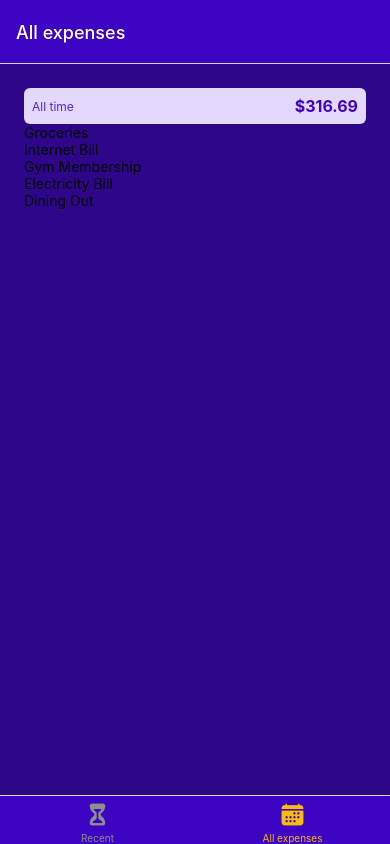
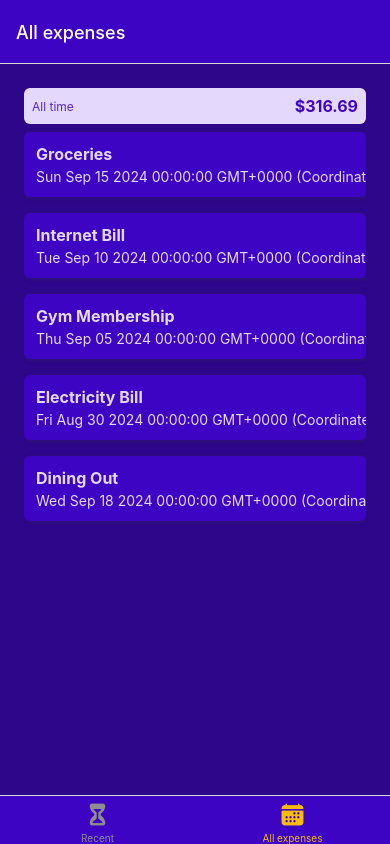
Before and after one commit to Facuscar/expenses-app, a React Native app: screen /AllExpenses in a window 390 px wide. Built offline with nearby package versions, Linux system fonts and the light colour scheme.

Commit message:
Working on expense list item

```diff
--- /dev/null
+++ b/components/ExpensesOutput/ExpensesList/ExpenseItem/index.jsx
@@ -0,0 +1,59 @@
+import { Pressable, StyleSheet, Text, View } from "react-native";
+import { GlobalStyles } from "../../../../constants/styles";
+
+const ExpenseItem = ({ description, date, amount }) => {
+  console.log({ description, date, amount });
+
+  return (
+    <Pressable>
+      <View style={styles.expenseItem}>
+        <View>
+          <Text style={[styles.text, styles.description]}>{description}</Text>
+          <Text style={styles.text} >{date.toString()}</Text>
+        </View>
+        <View style={styles.amountContainer}>
+          <Text style={styles.amount}>{amount}</Text>
+        </View>
+      </View>
+    </Pressable>
+  )
+}
+
+export default ExpenseItem;
+
+const styles = StyleSheet.create({
+  expenseItem: {
+    padding: 12,
+    marginVertical: 8,
+    backgroundColor: GlobalStyles.colors.primary500,
+    flexDirection: 'row',
+    justifyContent: 'space-between',
+    borderRadius: 6,
+    elevation: 3,
+    shadowColor: GlobalStyles.colors.gray500,
+    shadowRadius: 4,
+    shadowOffset: { width: 1, height: 1 },
+    shadowOpacity: 0.4,
+  },
+  text: {
+    color: GlobalStyles.colors.primary50,
+
+  },
+  description: {
+    fontSize: 16,
+    marginBottom: 4,
+    fontWeight: 'bold',
+  },
+  amountContainer: {
+    paddingHorizontal: 12,
+    paddingVertical: 4,
+    backgroundColor: 'white',
+    justifyContent: 'center',
+    alignItems: 'center',
+    borderRadius: 4,
+  },
+  amount: {
+    color: GlobalStyles.colors.primary500,
+    fontWeight: 'bold',
+  }
+})
--- a/components/ExpensesOutput/ExpensesList/index.jsx
+++ b/components/ExpensesOutput/ExpensesList/index.jsx
@@ -1,12 +1,13 @@
 import { FlatList, Text } from "react-native";
+import ExpenseItem from "./ExpenseItem";
 
-const renderExpense = (itemData) => {
-  return <Text>{itemData.item.description}</Text>
+const renderExpenseItem = (itemData) => {
+  return <ExpenseItem description={itemData.item.description} date={itemData.item.date} amount={itemData.item.amount} />
 }
 
 const ExpensesList = ({ expenses }) => {
   return (
-    <FlatList renderItem={renderExpense} data={expenses} keyExtractor={(item) => item.description} />
+    <FlatList renderItem={renderExpenseItem} data={expenses} keyExtractor={(item) => item.description} />
   )
 }
 
--- a/components/ExpensesOutput/index.jsx
+++ b/components/ExpensesOutput/index.jsx
@@ -5,18 +5,11 @@ import ExpensesList from "./ExpensesList";
 import { GlobalStyles } from "../../constants/styles";
 
 const ExpensesOutput = ({ expenses, expensesPeriod }) => {
-  const DUMMY_DATA = [
-    { id: "e1", description: "Groceries", amount: 75.99, date: new Date(2024, 8, 15) },
-    { id: "e2", description: "Internet Bill", amount: 45.50, date: new Date(2024, 8, 10) },
-    { id: "e3", description: "Gym Membership", amount: 25.00, date: new Date(2024, 8, 5) },
-    { id: "e4", description: "Electricity Bill", amount: 110.20, date: new Date(2024, 7, 30) },
-    { id: "e5", description: "Dining Out", amount: 60.00, date: new Date(2024, 8, 18) },
-  ];
 
   return (
     <View style={styles.container}>
-      <ExpensesSummary expenses={DUMMY_DATA} period={expensesPeriod} />
-      <ExpensesList expenses={DUMMY_DATA} />
+      <ExpensesSummary expenses={expenses} period={expensesPeriod} />
+      <ExpensesList expenses={expenses} />
     </View>
   )
 }
--- a/screens/AllExpensesScreen.jsx
+++ b/screens/AllExpensesScreen.jsx
@@ -1,7 +1,15 @@
 import ExpensesOutput from "../components/ExpensesOutput";
 
+const DUMMY_DATA = [
+  { id: "e1", description: "Groceries", amount: 75.99, date: new Date(2024, 8, 15) },
+  { id: "e2", description: "Internet Bill", amount: 45.50, date: new Date(2024, 8, 10) },
+  { id: "e3", description: "Gym Membership", amount: 25.00, date: new Date(2024, 8, 5) },
+  { id: "e4", description: "Electricity Bill", amount: 110.20, date: new Date(2024, 7, 30) },
+  { id: "e5", description: "Dining Out", amount: 60.00, date: new Date(2024, 8, 18) },
+];
+
 const AllExpensesScreen = () => {
-  return (<ExpensesOutput expensesPeriod={"All time"} />)
+  return (<ExpensesOutput expensesPeriod={"All time"} expenses={DUMMY_DATA}/>)
 }
 
 export default AllExpensesScreen;
--- a/screens/RecentExpensesScreen.jsx
+++ b/screens/RecentExpensesScreen.jsx
@@ -1,8 +1,16 @@
 import { Text } from "react-native";
 import ExpensesOutput from "../components/ExpensesOutput";
 
+const DUMMY_DATA = [
+  { id: "e1", description: "Groceries", amount: 75.99, date: new Date(2024, 8, 15) },
+  { id: "e2", description: "Internet Bill", amount: 45.50, date: new Date(2024, 8, 10) },
+  { id: "e3", description: "Gym Membership", amount: 25.00, date: new Date(2024, 8, 5) },
+  { id: "e4", description: "Electricity Bill", amount: 110.20, date: new Date(2024, 7, 30) },
+  { id: "e5", description: "Dining Out", amount: 60.00, date: new Date(2024, 8, 18) },
+];
+
 const RecentExpenses = () => {
-  return <ExpensesOutput expensesPeriod={"Last 7 days"} />
+  return <ExpensesOutput expensesPeriod={"Last 7 days"} expenses={DUMMY_DATA} />
 }
 
 export default RecentExpenses;
```
